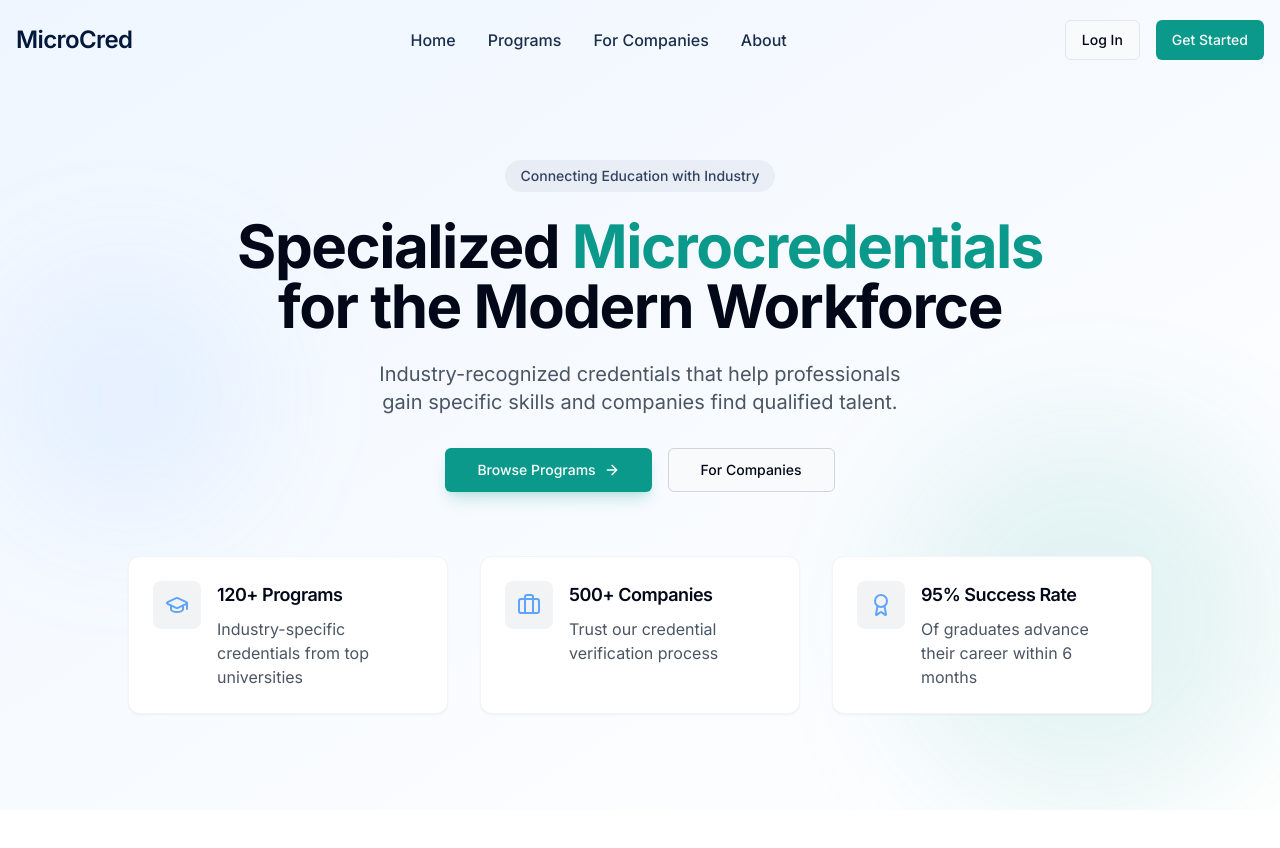
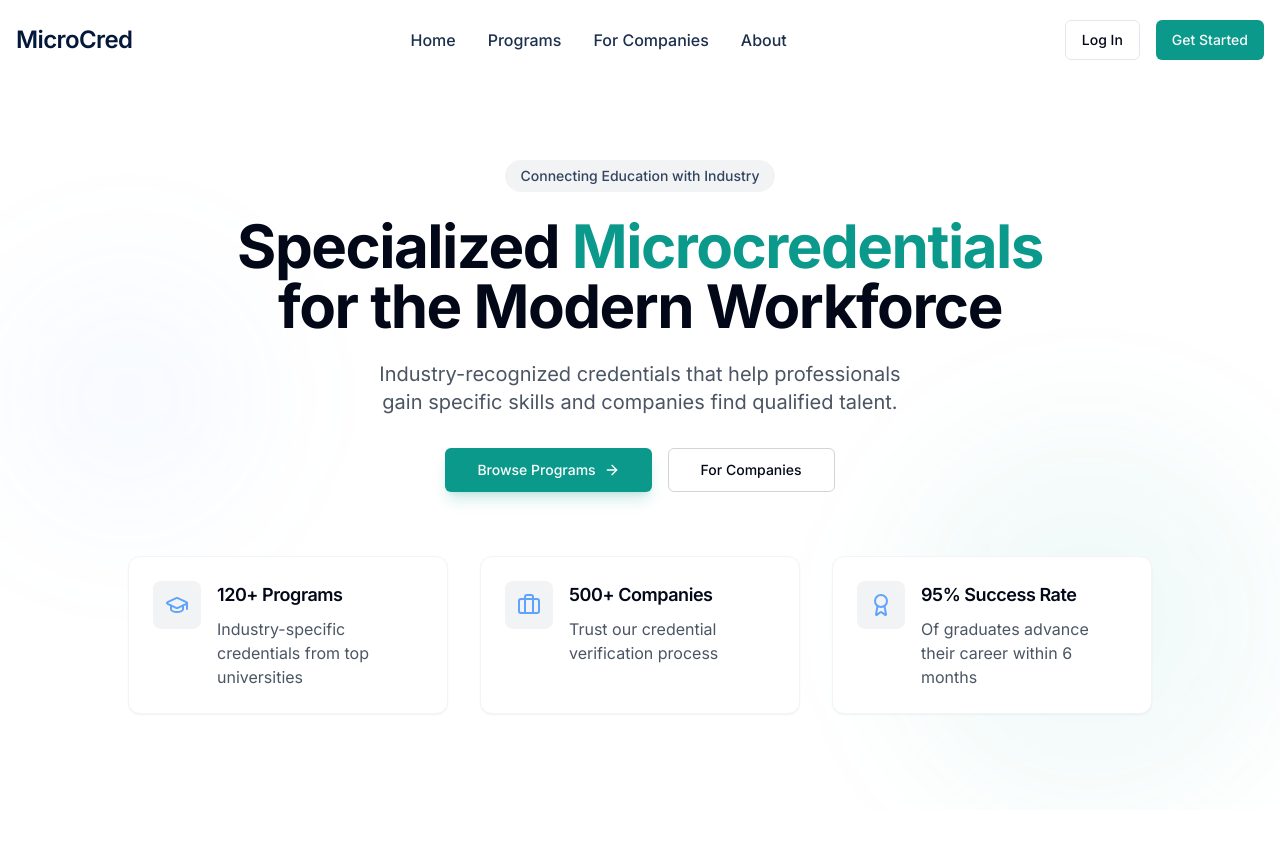
Before and after one commit to xabimurua/microcred-university-link, a React (Vite) app: page / in a window 1280 px wide. Shown: the top 848 px of the page. Built offline with nearby package versions, Linux system fonts and the light colour scheme.

Commit message:
Update home ins color

```diff
--- a/src/components/Hero.tsx
+++ b/src/components/Hero.tsx
@@ -31,11 +31,11 @@ const Hero = () => {
   }, []);
 
   return (
-    <section className="pt-32 pb-16 md:pt-40 md:pb-24 bg-gradient-to-br from-blue-50 to-white relative overflow-hidden">
+    <section className="pt-32 pb-16 md:pt-40 md:pb-24 bg-white relative overflow-hidden">
       {/* Decorative Elements */}
       <div className="absolute top-0 left-0 w-full h-full overflow-hidden pointer-events-none">
-        <div className="absolute top-1/3 left-0 w-64 h-64 bg-secondary/10 rounded-full filter blur-3xl"></div>
-        <div className="absolute bottom-0 right-0 w-96 h-96 bg-accent/10 rounded-full filter blur-3xl"></div>
+        <div className="absolute top-1/3 left-0 w-64 h-64 bg-secondary/5 rounded-full filter blur-3xl"></div>
+        <div className="absolute bottom-0 right-0 w-96 h-96 bg-accent/5 rounded-full filter blur-3xl"></div>
       </div>
 
       <div
--- a/src/index.css
+++ b/src/index.css
@@ -7,7 +7,7 @@
 
 @layer base {
   :root {
-    --background: 210 40% 98%;
+    --background: 0 0% 100%;
     --foreground: 222.2 84% 4.9%;
 
     --card: 0 0% 100%;
@@ -75,7 +75,7 @@
   }
 
   body {
-    @apply bg-background text-foreground font-sans;
+    @apply bg-white text-foreground font-sans;
     overflow-x: hidden;
   }
 
```
